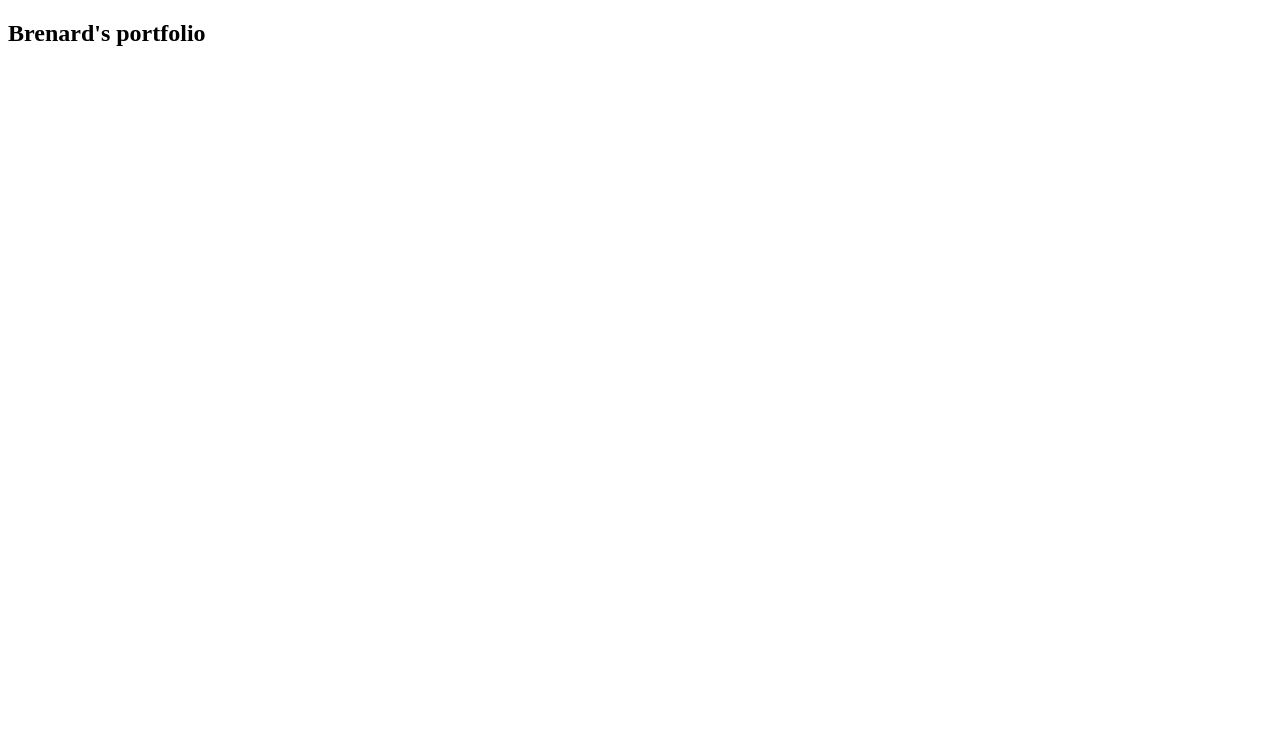
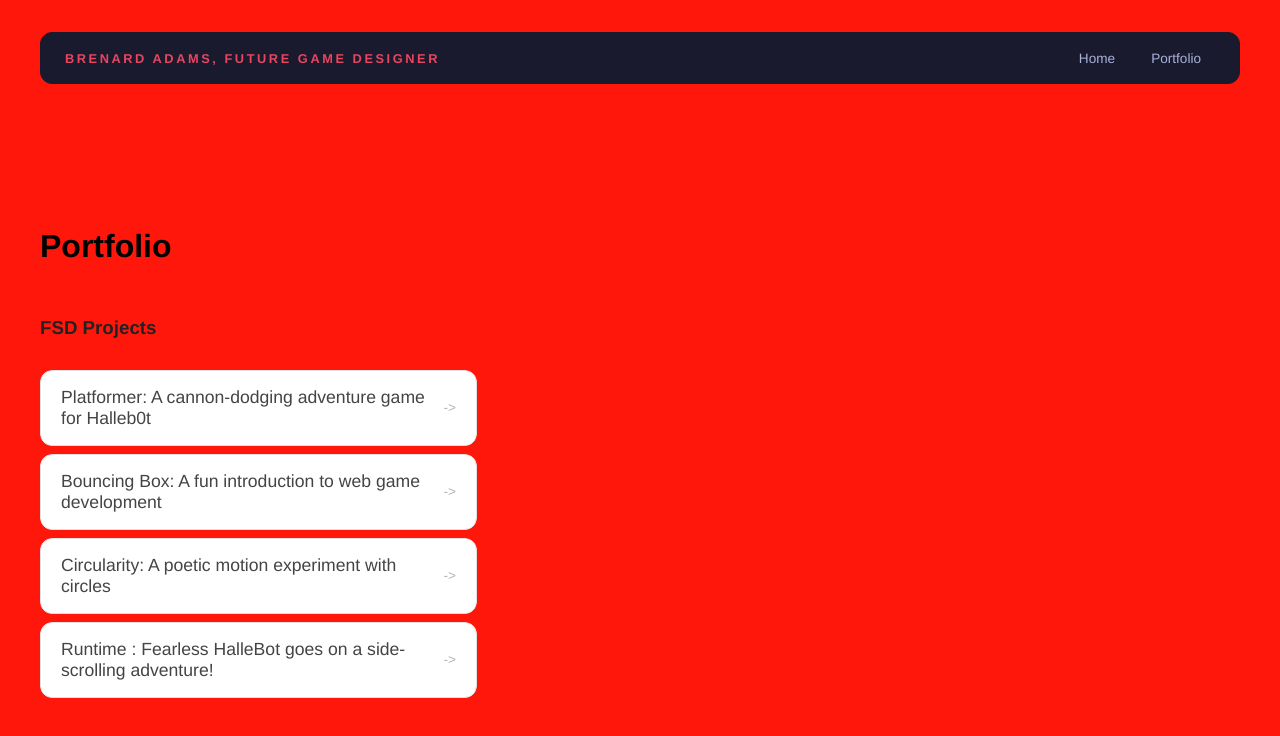
Before and after one commit to brenardadams/brenardadams.github.io, a plain HTML site: page portfolio.html in a window 1280 px wide. Drawn offline with Linux system fonts and the light colour scheme.

Commit message:
add portfolio page to website

```diff
--- a/portfolio.html
+++ b/portfolio.html
@@ -2,17 +2,46 @@
 <html>
   <head>
     <title>Nard's portfolio</title>
+     <link rel="stylesheet" href="style.css" />
   </head>
 
   <body>
     <!-- All content goes here -->
     <div id="all-contents">
       <nav>
-        <h1>Brenard's portfolio</h1>
+        <h1>Brenard Adams, Future game designer</h1>
+         <ul id="nav-ul">
+    <li class="nav-li">
+      <a href="index.html">Home</a>
+    </li>
+    <li class="nav-li">
+      <a href="portfolio.html">Portfolio</a>
+    </li>
+  </ul>
   </nav>
 
   <main>
+     <div class="content">
+    <h1>Portfolio</h1>
+    <h3>FSD Projects</h3>
+    <ul id="portfolio">
+      <li>
+  <a href="fsd-projects/platformer/">Platformer: A cannon-dodging adventure game for Halleb0t</a>
+</li>
+<li>
+  <a href="fsd-projects/bouncing-box/">Bouncing Box: A fun introduction to web game development</a>
+</li>
+<li>
+  <a href="fsd-projects/circularity/">Circularity: A poetic motion experiment with circles</a>
+</li>
+<li>
+ <a href="fsd-projects/runtime/">Runtime : Fearless HalleBot goes on a side-scrolling adventure!</a>
+</li>
+    </ul>
 
+    <!-- ASD Projects will go here -->
+
+  </div>
   </main>
     </div>
   </body>
--- a/style.css
+++ b/style.css
@@ -177,3 +177,56 @@
   background: #e94560;
   color: #fff;
 }
+
+/* Portfolio styles */
+.content h1 {
+  color: black;
+}
+
+#portfolio {
+  list-style: none;
+  margin: 0;
+  padding: 0;
+  width: 100%;
+  display: flex;
+  flex-direction: column;
+  gap: 8px;
+}
+
+#portfolio li {
+  border-radius: 12px;
+  overflow: hidden;
+}
+
+#portfolio a {
+  display: flex;
+  justify-content: space-between;
+  align-items: center;
+  text-decoration: none;
+  color: #444;
+  padding: 16px 20px;
+  font-size: 1.1rem;
+  font-weight: 500;
+  background: #fff;
+  border: 1px solid #e0e0e0;
+  border-radius: 12px;
+  transition: background 0.25s ease, color 0.25s ease, transform 0.25s ease;
+}
+
+#portfolio a:hover {
+  background: #000;
+  color: #fff;
+  transform: translateX(4px);
+}
+
+#portfolio a::after {
+  content: "->";
+  font-size: 0.85rem;
+  opacity: 0.4;
+  transition: opacity 0.25s ease;
+  white-space: nowrap;
+}
+
+#portfolio a:hover::after {
+  opacity: 1;
+}
```
